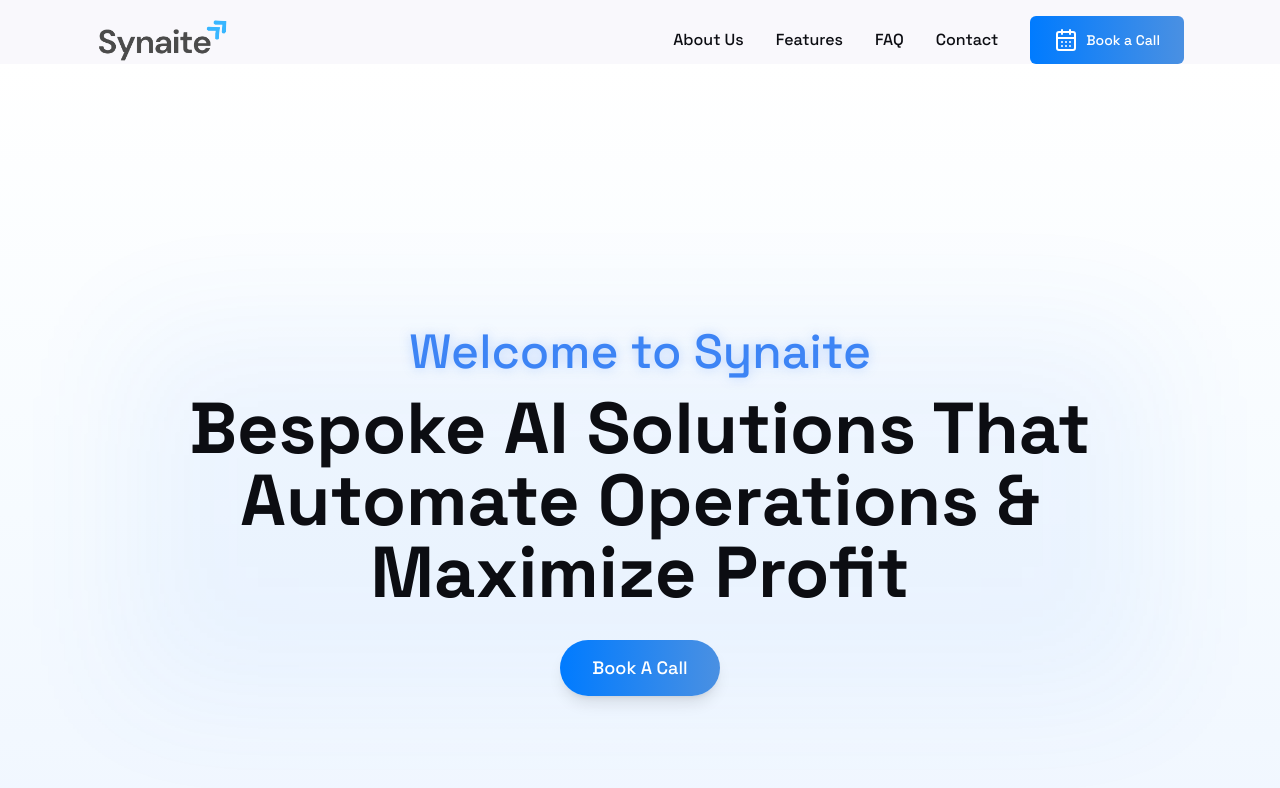
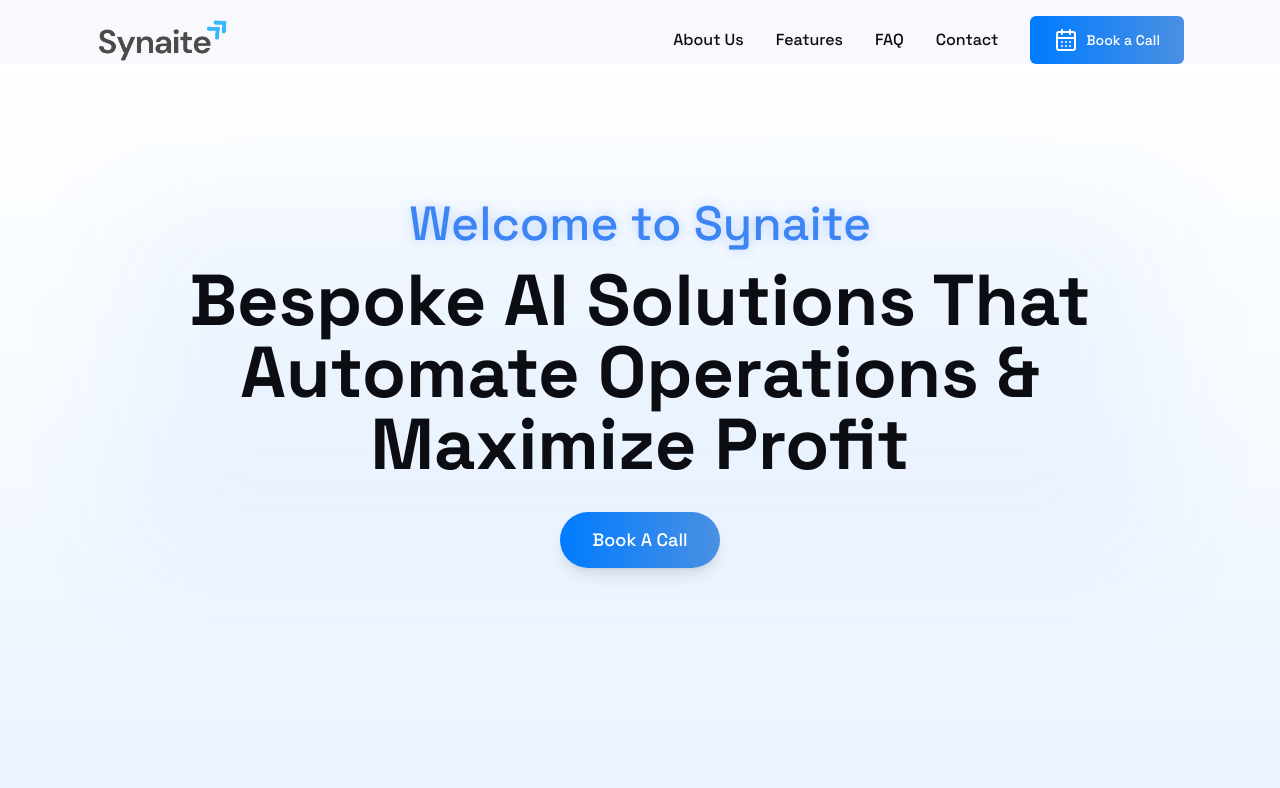
Before and after one commit to Synaite/synaite-62, a React (Vite) app: page / in a window 1280 px wide. Shown: the top 788 px of the page. Built offline with nearby package versions, Linux system fonts and the light colour scheme.

Commit message:
Visual edit in Lovable
Edited UI in Lovable

```diff
--- a/src/components/HeroSection.tsx
+++ b/src/components/HeroSection.tsx
@@ -1,11 +1,8 @@
-
 import { GradientButton } from "./ui/gradient-button";
 import { AuroraBackground } from "./ui/aurora-background";
 import CalendlyDialog from "./CalendlyDialog";
-
 const HeroSection = () => {
-  return (
-    <AuroraBackground className="py-16 md:py-24 lg:py-32 bg-gradient-to-b from-white via-[#F6FBFF] to-[#EEF5FF]">
+  return <AuroraBackground className="py-16 md:py-24 bg-gradient-to-b from-white via-[#F6FBFF] to-[#EEF5FF] lg:py-0">
       <section className="flex flex-col items-center justify-center min-h-[80vh] text-center px-4 max-w-7xl mx-auto">
         <div className="relative z-10">
           <div className="absolute -inset-1 bg-gradient-to-r from-primary/20 to-accent/20 rounded-2xl blur-3xl opacity-30 -z-10"></div>
@@ -22,8 +19,6 @@ const HeroSection = () => {
           </CalendlyDialog>
         </div>
       </section>
-    </AuroraBackground>
-  );
+    </AuroraBackground>;
 };
-
 export default HeroSection;
```
